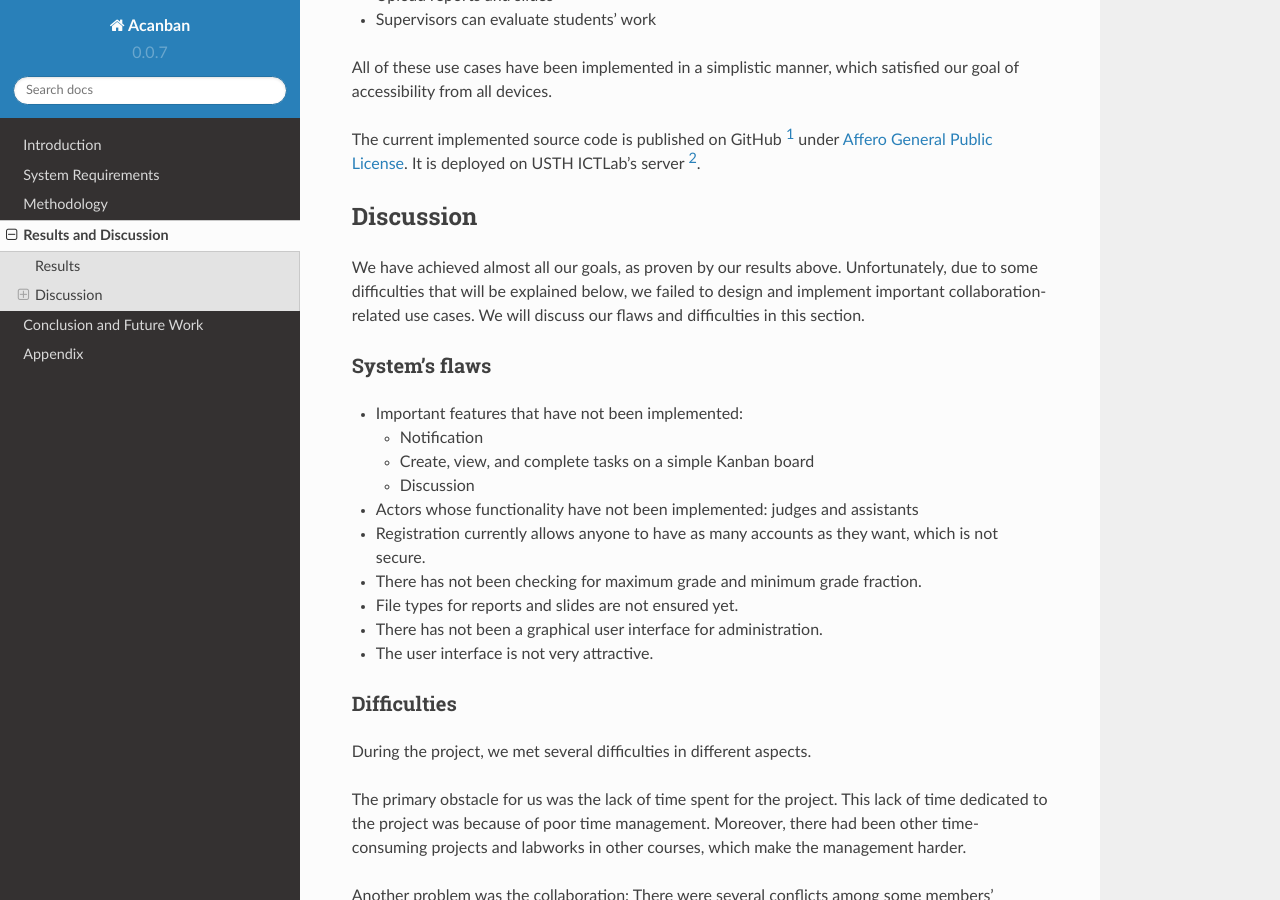
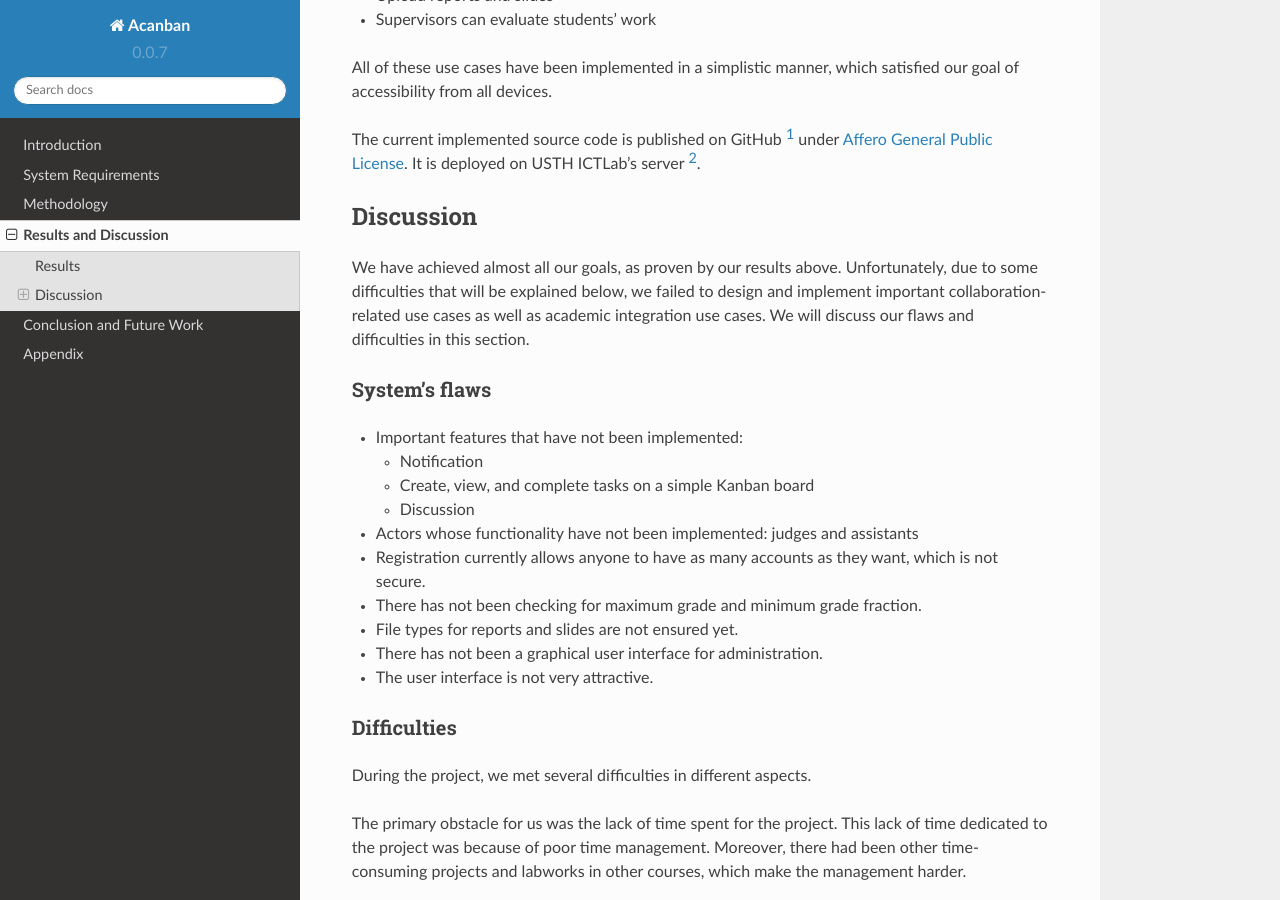
Before and after one commit to Huy-Ngo/acanban, a Sphinx documentation site: the page built from docs/source/result.rst, in a window 1280 px wide and 900 px high, scrolled down 400 px. Built offline with Sphinx 7.4.7 and the Read the Docs theme 2.0.0, drawn with Linux system fonts in a browser that asks for light colours; the version number is read from the project's files by our own code.

Commit message:
Academic stuff

```diff
--- a/docs/source/result.rst
+++ b/docs/source/result.rst
@@ -27,7 +27,8 @@ Discussion
 
 We have achieved almost all our goals, as proven by our results above.
 Unfortunately, due to some difficulties that will be explained below,
-we failed to design and implement important collaboration-related use cases.
+we failed to design and implement important collaboration-related use cases
+as well as academic integration use cases.
 We will discuss our flaws and difficulties in this section.
 
 System's flaws
```
